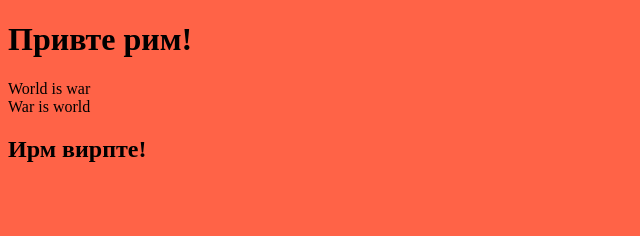
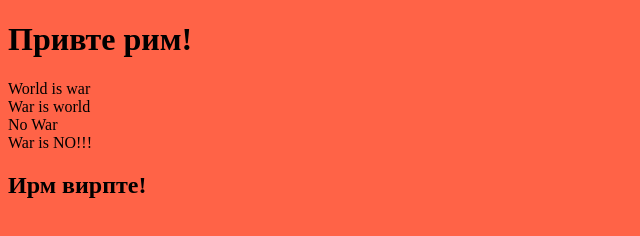
Before and after one commit to ratov/webdev, a plain HTML site: page index.html in a window 1280 px wide. Shown: the whole page, without its empty margins (0-640 px from the left). Drawn offline with Linux system fonts and the light colour scheme.

Commit message:
commit test kraken

```diff
--- a/index.html
+++ b/index.html
@@ -15,6 +15,8 @@
     <div class="row">
       <div class="col-md-6">World is war</div>
       <div class="col-md-6">War is world</div>
+      <div class="col-md-6">No War</div>
+      <div class="col-md-6">War is NO!!!</div>
     </div>
   </div>
 
```
Also changed, not shown: 1 other file.
